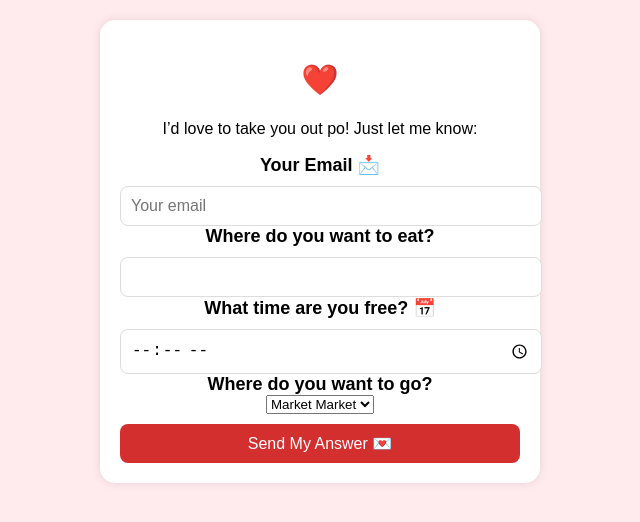
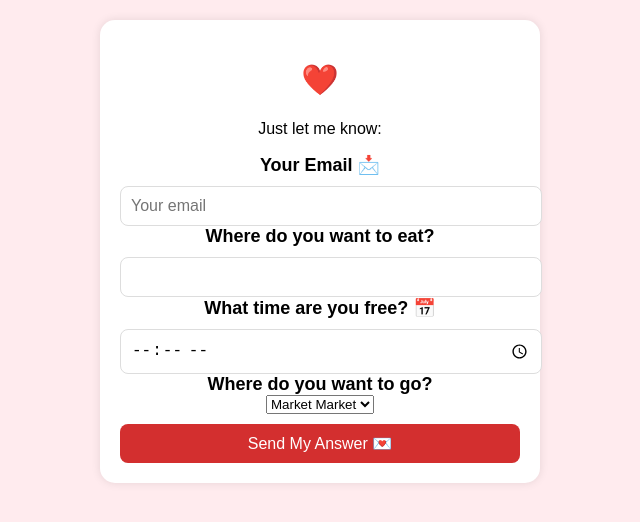
Before and after one commit to Ezjustinnnn/Will-you-be-my-valentine, a plain HTML site: page plan.html in a window 1280 px wide. Shown: the whole page, without its empty margins (320-960 px from the left). Drawn offline with nearby package versions, Linux system fonts and the light colour scheme.

Commit message:
Update plan.html

```diff
--- a/plan.html
+++ b/plan.html
@@ -3,7 +3,7 @@
 <head>
     <meta charset="UTF-8">
     <meta name="viewport" content="width=device-width, initial-scale=1.0">
-    <title> Will You Be My Valentine?</title>
+    <title> Can I Be Your Valentine?</title>
     <script src="https://cdn.jsdelivr.net/npm/@emailjs/browser@3/dist/email.min.js"></script>
     <style>
         body {
@@ -66,7 +66,7 @@
 
     <div class="container">
         <h1> <span class="heart">❤️</span></h1>
-        <p>I’d love to take you out po! Just let me know:</p>
+        <p>Just let me know:</p>
 
         <form id="valentineForm">
             <label>Your Email 📩</label>
```
